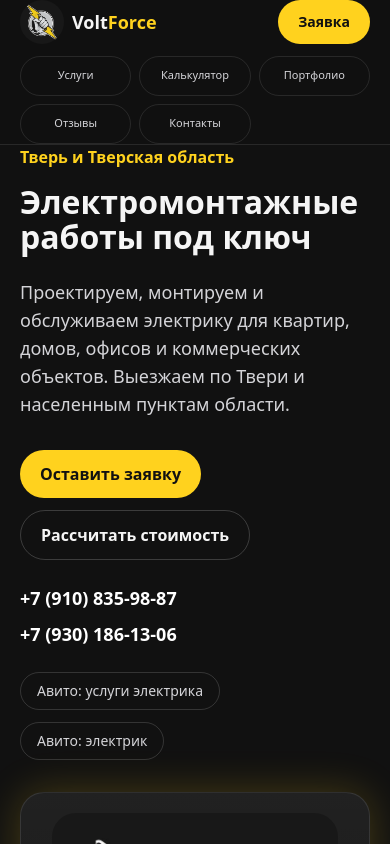
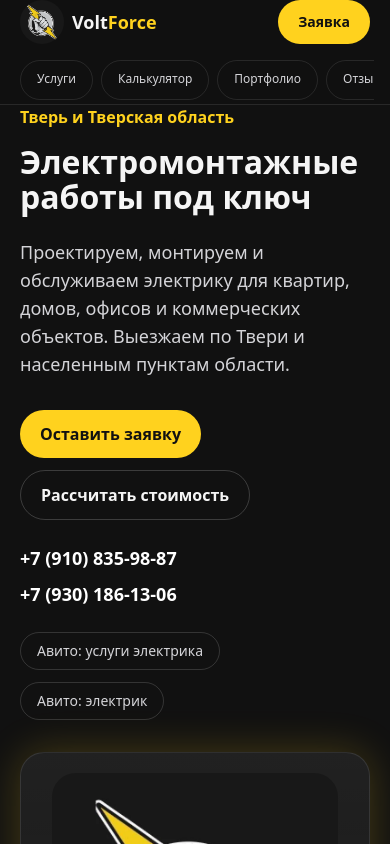
Before and after one commit to errxr3/electric-company-site-fixed, a Next.js app: page / in a window 390 px wide. Shown: the top 844 px of the page. Built offline with nearby package versions, Linux system fonts and the light colour scheme; no server answers; the database is empty.

Commit message:
Polish mobile header navigation

```diff
--- a/components/Header.tsx
+++ b/components/Header.tsx
@@ -12,7 +12,7 @@ const nav = [
 export function Header() {
   return (
     <header className="relative z-50 border-b border-white/10 bg-coal/95 backdrop-blur md:sticky md:top-0">
-      <div className="container grid grid-cols-[1fr_auto] items-center gap-3 py-3 md:grid-cols-[auto_1fr_auto]">
+      <div className="container grid grid-cols-[1fr_auto] items-center gap-x-3 gap-y-4 py-4 md:grid-cols-[auto_1fr_auto] md:gap-y-3 md:py-3">
         <Link href="/" className="flex min-w-0 items-center gap-2 sm:gap-3">
           <Image
             src="/logo.webp"
@@ -25,10 +25,10 @@ export function Header() {
             Volt<span className="text-power">Force</span>
           </b>
         </Link>
-        <nav className="order-3 col-span-2 grid w-full grid-cols-2 gap-2 min-[380px]:grid-cols-3 sm:grid-cols-5 md:order-none md:col-span-1 md:flex md:w-auto md:justify-center md:gap-5">
+        <nav className="order-3 col-span-2 -mx-1 flex w-[calc(100%+8px)] gap-2 overflow-x-auto px-1 pb-1 [scrollbar-width:none] md:order-none md:col-span-1 md:mx-0 md:w-auto md:justify-center md:gap-5 md:overflow-visible md:px-0 md:pb-0 [&::-webkit-scrollbar]:hidden">
           {nav.map(({ href, title, mobile }) => (
             <Link
-              className={`${mobile ? '' : 'hidden md:inline'} min-h-10 rounded-full border border-white/10 px-2 py-2 text-center text-[11px] leading-5 text-zinc-300 hover:border-power hover:text-power sm:text-sm md:min-h-0 md:border-0 md:px-0 md:py-0`}
+              className={`${mobile ? '' : 'hidden md:inline'} min-h-10 shrink-0 rounded-full border border-white/10 px-4 py-2 text-center text-xs leading-5 text-zinc-300 hover:border-power hover:text-power sm:text-sm md:min-h-0 md:border-0 md:px-0 md:py-0`}
               href={href}
               key={href}
             >
```
